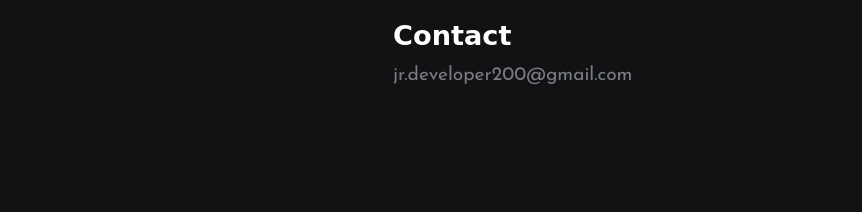
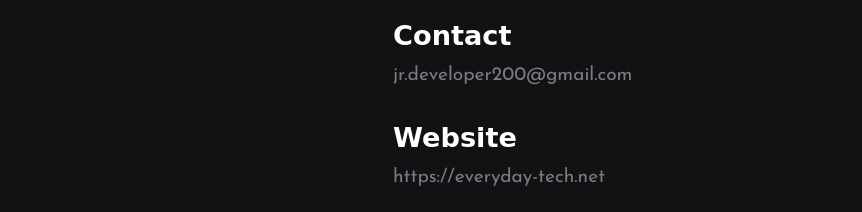
Before and after one commit to jr-developer200/Website-SmartApp-Innovations, a plain HTML site: page index.html in a window 1280 px wide. Shown: the part 588-800 px from the top of the page, without its empty margins (247-1109 px from the left). Drawn offline with Linux system fonts and the light colour scheme; a web font is replaced by a local one.

Commit message:
Update index.html

```diff
--- a/index.html
+++ b/index.html
@@ -34,6 +34,8 @@
             <a href="#">Project 5</a> -->
             <h2>Contact</h2>
             <p><a href="mailto:jr.developer200@gmail.com">jr.developer200@gmail.com</a></p>
+            <h2>Website</h2>
+            <p><a href="https://everyday-tech.net">https://everyday-tech.net</a></p>
         </div>
     </div>
 </body>
```
